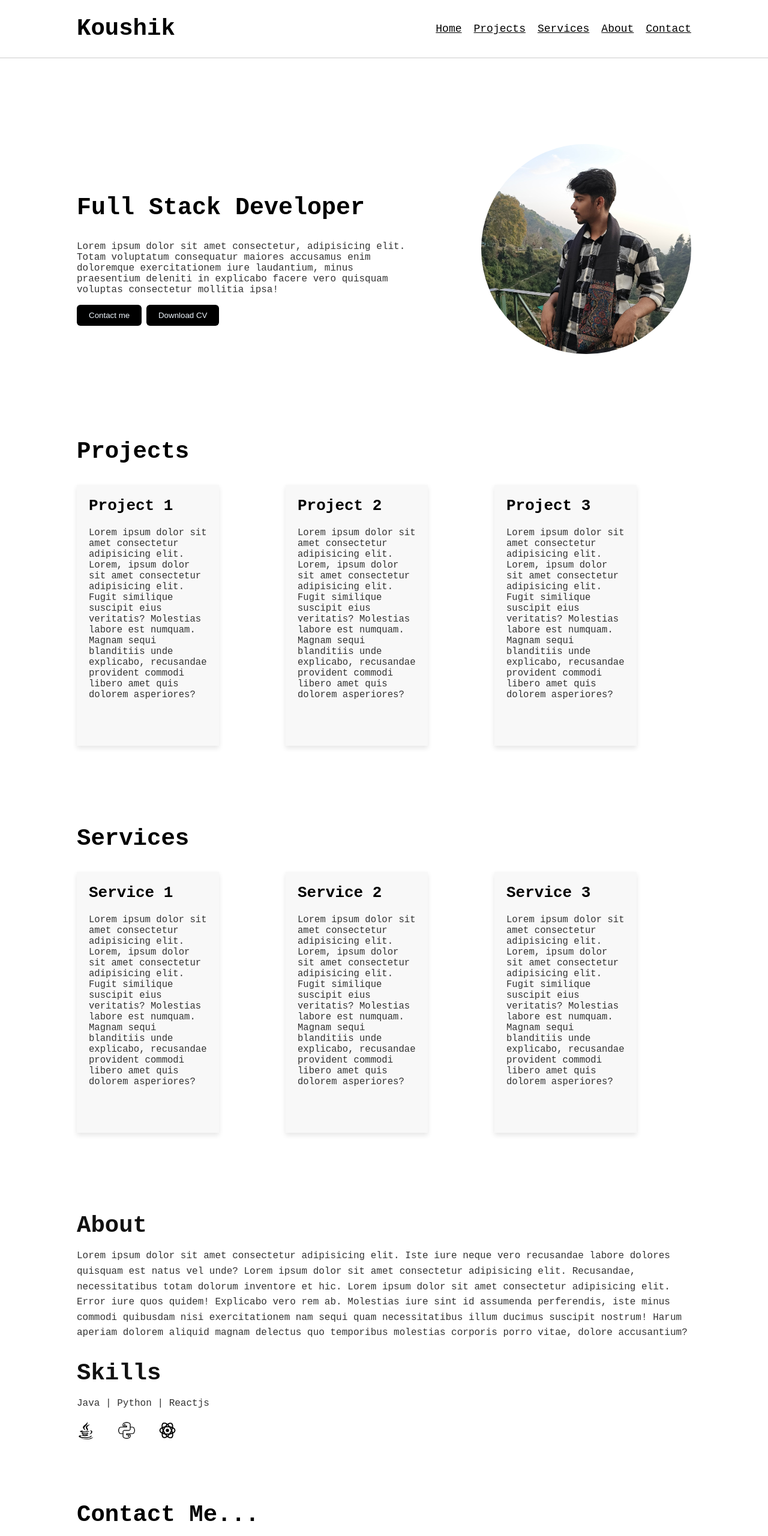
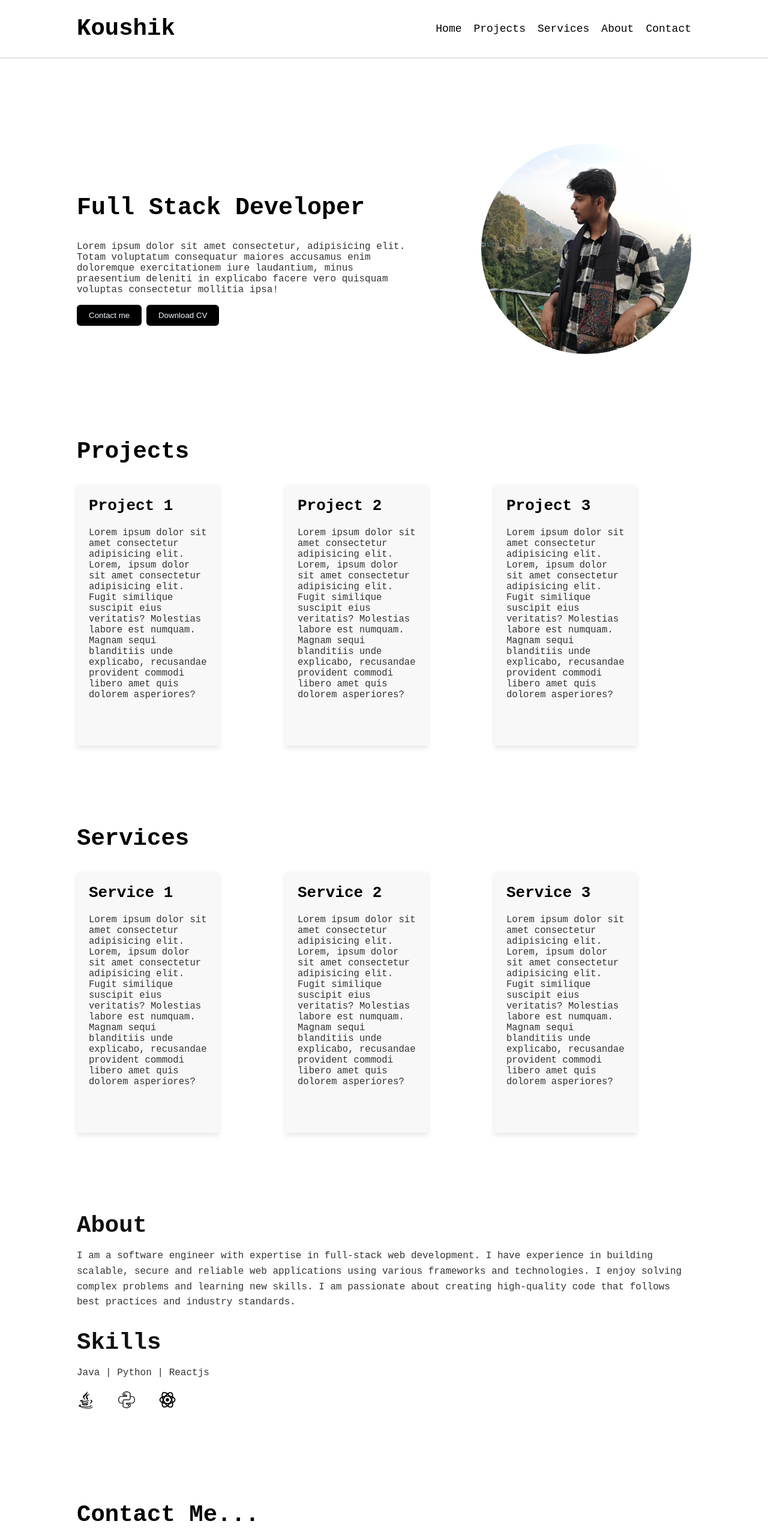
Before and after one commit to koushik-banerjee/koushik-banerjee.github.io, a plain HTML site: page Portfolio/index.html in a window 1280 px wide. Shown: the top 2560 px of the page at 60% size. Drawn offline with nearby package versions, Linux system fonts and the light colour scheme.

Commit message:
html added

```diff
--- a/Portfolio/index.css
+++ b/Portfolio/index.css
@@ -46,6 +46,28 @@ h1 {
 
 .header ul li a {
   color: #000;
+  text-decoration: none;
+  position: relative;
+  overflow: hidden;
+}
+
+.header ul li a::after {
+  content: '';
+  position: absolute;
+  left: 0;
+  bottom: -2px;
+  width: 0;
+  height: 2px;
+  background: #000;
+  transition: width 0.5s cubic-bezier(0.4,0,0.2,1);
+}
+
+.header ul li a:hover::after {
+  width: 100%;
+}
+
+.header ul li a:hover {
+  /* Optionally keep underline for accessibility */
 }
 
 /* Hamburger Header (Mobile) */
@@ -67,7 +89,7 @@ h1 {
 }
 
 .header-2 .header-image img:hover {
-  transform: rotate(90deg);
+  transform: scale(1.2);
 }
 
 /* Hamburger Menu Panel */
@@ -336,6 +358,7 @@ section {
   background-color: #fff;
   border-top: 1px solid #ccc;
   padding: 0 10%;
+  margin-top: 10px;
 }
 
 /* Media Queries */
@@ -390,6 +413,11 @@ section {
 }
 
 @media (max-width: 426px) {
+
+  .card{
+    width: 80%;
+  }
+
   .header .header-name h1 a {
     font-size: 20px;
   }
--- a/Portfolio/index.html
+++ b/Portfolio/index.html
@@ -133,13 +133,7 @@
     <section id="About" data-aos="fade-up" data-aos-duration="800">
         <div class="about-1">
             <h1>About</h1>
-            <p>Lorem ipsum dolor sit amet consectetur adipisicing elit. Iste iure neque vero recusandae labore dolores
-                quisquam est natus vel unde? Lorem ipsum dolor sit amet consectetur adipisicing elit. Recusandae,
-                necessitatibus totam dolorum inventore et hic. Lorem ipsum dolor sit amet consectetur adipisicing elit.
-                Error iure quos quidem! Explicabo vero rem ab. Molestias iure sint id assumenda perferendis, iste minus
-                commodi quibusdam nisi exercitationem nam sequi quam necessitatibus illum ducimus suscipit nostrum!
-                Harum aperiam dolorem aliquid magnam delectus quo temporibus molestias corporis porro vitae, dolore
-                accusantium?</p>
+            <p>I am a software engineer with expertise in full-stack web development. I have experience in building scalable, secure and reliable web applications using various frameworks and technologies. I enjoy solving complex problems and learning new skills. I am passionate about creating high-quality code that follows best practices and industry standards.</p>
         </div>
         <div class="about-2">
             <h1>Skills</h1>
```
Also changed, not shown: index.html (+3 -4 lines).
